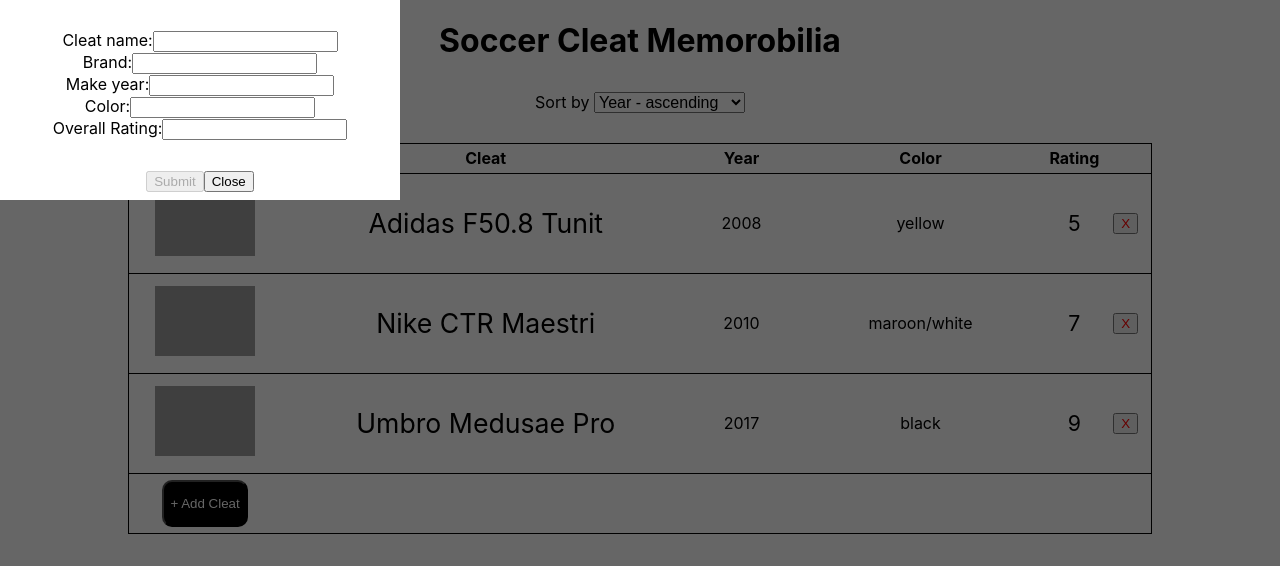
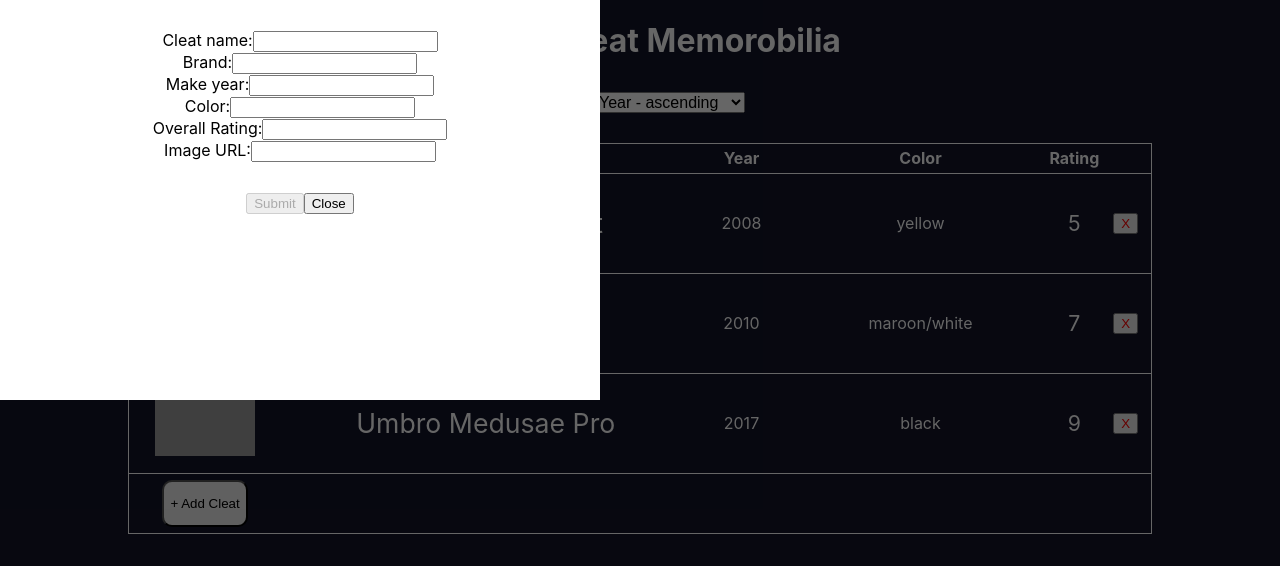
Before and after one commit to Cbain10/cleat-culture, a React (Create React App) app: page / in a window 1280 px wide. Both pictures are taken after a click on the button "+ Add Cleat". Shown: the top 566 px of the page. Built offline with nearby package versions, Linux system fonts and the light colour scheme; grey boxes are pictures that could not be loaded.

Commit message:
Added url for image and cleaned up styles
Clearing data after close modal (not submit)

```diff
--- a/src/App.css
+++ b/src/App.css
@@ -1,3 +1,8 @@
 .App {
   text-align: center;
+  color: white;
 }
+
+body {
+  background-color: #131529;
+}
--- a/src/components/addCleatModal/Modal.css
+++ b/src/components/addCleatModal/Modal.css
@@ -7,6 +7,7 @@
 }
 
 .modal {
+    color: black;
     position: fixed;
     top: 0;
     left: 0;
@@ -16,8 +17,8 @@
 }
 
 .form-perimeter {
-    height: 200px;
-    width: 400px;
+    height: 400px;
+    width: 600px;
     background-color: white;
 }
 
--- a/src/components/addCleatModal/Modal.jsx
+++ b/src/components/addCleatModal/Modal.jsx
@@ -9,13 +9,15 @@
     const [year, setYear] = useState('');
     const [color, setColor] = useState('');
     const [rating, setRating] = useState('');
+    const [url, setUrl] = useState('');
 
     const disabled = !(
         name !== '' &&
         brand !== '' &&
         year !== '' &&
         color !== '' &&
-        rating !== ''
+        rating !== '' &&
+        url !== ''
     )
 
     const onSubmit = () => {
@@ -28,7 +30,7 @@
             "color": color,
             "rating": rating,
             "year": year,
-            "photo": "https://laz-img-sg.alicdn.com/p/e55ba53096902fc6ba68eae2e0db5261.jpg",
+            "photo": url,
             "uid": `${uid}`
         };
         // clear all the data?
@@ -39,6 +41,15 @@
         setRating('');
 
         handleSumbit(newCleat);
+    }
+
+    const onClose = () => {
+        setName('');
+        setBrand('');
+        setYear('');
+        setColor('');
+        setRating('');
+        handleClose();
     }
 
     return (
@@ -84,14 +95,22 @@
                             onChange={(e) => setRating(e.target.value)}
                         />
                     </label>
+                    <br/>
+                    <label>Image URL:
+                        <input
+                            type="text"
+                            value={url}
+                            onChange={(e) => setUrl(e.target.value)}
+                        />
+                    </label>
                 </form>
-                <button className="thing"
+                <button
                     type="button"
                     disabled={disabled}
                     onClick={onSubmit} >
                         Submit
                 </button>
-                <button className="thing" type="button" onClick={handleClose}>
+                <button className="thing" type="button" onClick={onClose}>
                     Close
                 </button>
             </div>
--- a/src/components/cleatTable/CleatTable.css
+++ b/src/components/cleatTable/CleatTable.css
@@ -48,8 +48,6 @@
 }
 
 .add-btn {
-    color: white;
-    background-color: black;
     border-radius: 10px;
 }
 
```
